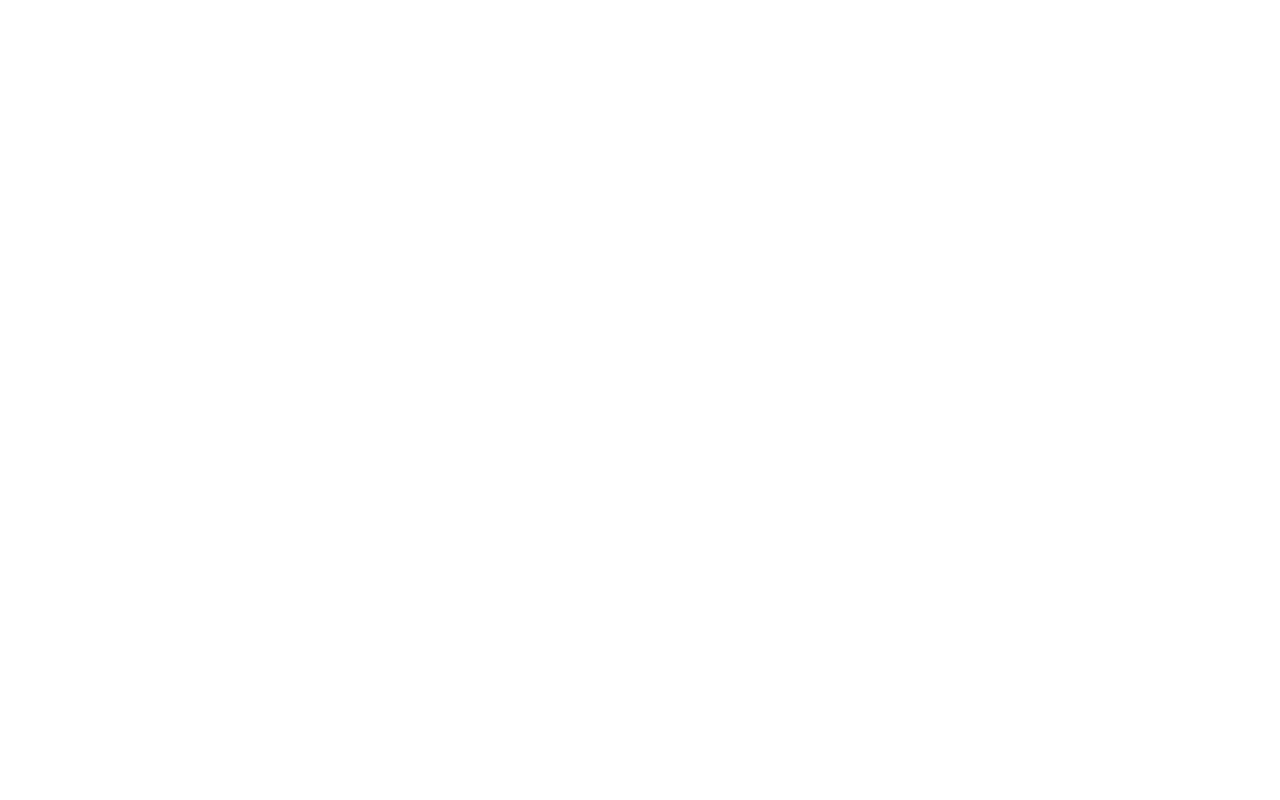
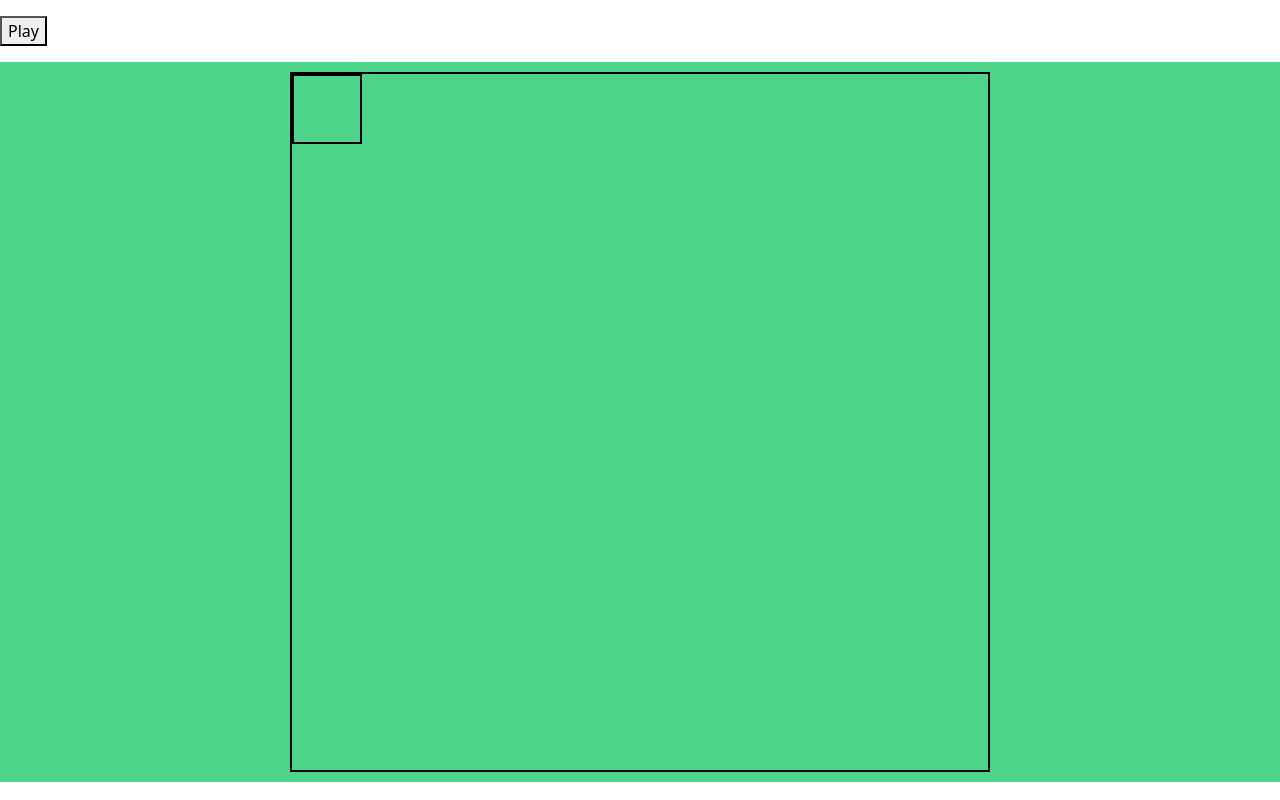
Before and after one commit to Claudio-Emmolo/js-campominato-grid, a plain HTML site: page index.html in a window 1280 px wide. Drawn offline with nearby package versions, Linux system fonts and the light colour scheme.

Commit message:
Create HTML CSS basic element

```diff
--- a/css/style.css
+++ b/css/style.css
@@ -0,0 +1,16 @@
+main{
+    background-color: rgb(78, 212, 139);
+    height: 90vh;
+}
+
+div.square-box{
+    width: 700px;
+    height: 700px;
+    border: 2px solid black;
+}
+
+div.square{
+    width: calc(100% / 10);
+    height: calc(100% / 10);
+    border: 2px solid black;
+}
--- a/index.html
+++ b/index.html
@@ -7,7 +7,7 @@
         <title>Campo Minato</title>
 
         <!-- Bootstrap V 5.2 -->
-        <link rel="stylesheet" href="./css/style.css">
+        <link href="https://cdn.jsdelivr.net/npm/bootstrap@5.2.3/dist/css/bootstrap.min.css" rel="stylesheet" integrity="sha384-rbsA2VBKQhggwzxH7pPCaAqO46MgnOM80zW1RWuH61DGLwZJEdK2Kadq2F9CUG65" crossorigin="anonymous">
 
         <!-- Style Css -->
         <link rel="stylesheet" href="./css/style.css">
@@ -15,12 +15,14 @@
 
     <body>
 
-        <header>
-
+        <header class="py-3">
+            <button id="start">Play</button>
         </header>
 
-        <main>
-
+        <main class="d-flex">
+            <div class="square-box m-auto d-flex flex-wrap">
+                <div class="square"></div>
+            </div>
         </main>
 
         <footer>
@@ -28,6 +30,6 @@
         </footer>
 
         <!-- Script Js -->
-        <script src="./js/script.js"></script>
+        <script src="./js/script.js">Play</script>
     </body>
 </html>
```
